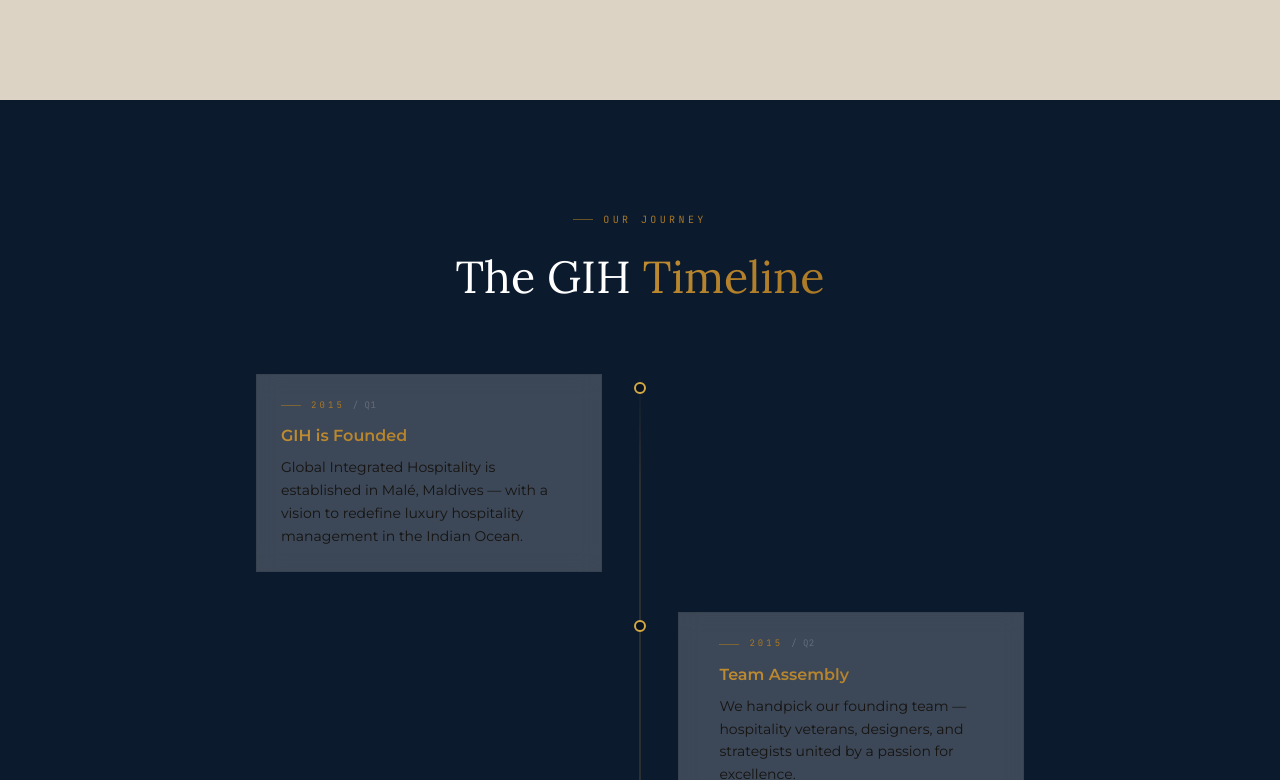
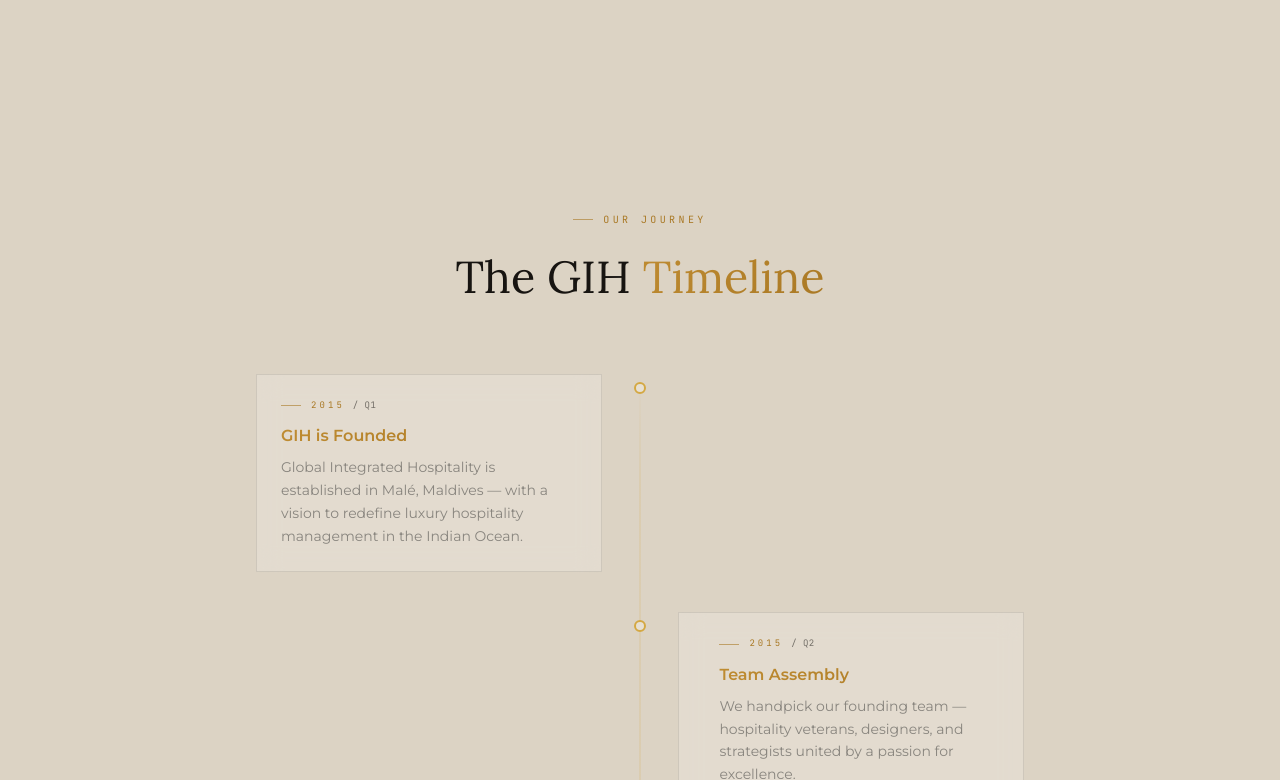
Before and after one commit to steveallen2009/gih-website, a Next.js app: page /gih-website/about in a window 1280 px wide. Shown: the part 3780-4560 px from the top of the page. Built offline with nearby package versions, Linux system fonts and the light colour scheme.

Commit message:
Enhance Timeline component with theme support
Refactor Timeline component to use theme context for dynamic background and text colors.

```diff
--- a/src/components/sections/about/Timeline.tsx
+++ b/src/components/sections/about/Timeline.tsx
@@ -2,6 +2,7 @@
 
 import { motion } from 'framer-motion'
 import { useInView } from '@/hooks/useInView'
+import { useTheme } from '@/lib/themeProvider'
 
 const milestones = [
   {
@@ -43,9 +44,17 @@ const milestones = [
 
 export default function Timeline() {
   const [ref, inView] = useInView<HTMLElement>({ threshold: 0.05 })
+  const { theme } = useTheme()
+  const isDark = theme === 'dark'
 
   return (
-    <section ref={ref} className="section relative overflow-hidden" style={{ background: '#0C1A2E' }}>
+    <section
+      ref={ref}
+      className="section relative overflow-hidden transition-colors duration-300"
+      style={{
+        background: isDark ? '#0C1A2E' : 'var(--bg-secondary)',
+      }}
+    >
       <div className="wrap">
         <div className="text-center mb-16">
           <motion.div
@@ -56,13 +65,16 @@ export default function Timeline() {
             Our Journey
           </motion.div>
           <motion.h2
-            className="font-display font-light text-white"
-            style={{ fontSize: 'clamp(28px, 3.5vw, 52px)' }}
+            className="font-display font-light transition-colors duration-300"
+            style={{
+              fontSize: 'clamp(28px, 3.5vw, 52px)',
+              color: 'var(--text-primary)',
+            }}
             initial={{ opacity: 0, y: 20 }}
             animate={inView ? { opacity: 1, y: 0 } : {}}
             transition={{ delay: 0.1 }}
           >
-            The GIH <span className=" text-gold">Timeline</span>
+            The GIH <span className="text-gold">Timeline</span>
           </motion.h2>
         </div>
 
@@ -91,7 +103,12 @@ export default function Timeline() {
                   transition={{ duration: 0.7, delay: i * 0.12 }}
                 >
                   {/* Dot */}
-                  <div className="absolute left-4 md:left-1/2 top-2 w-3 h-3 rounded-full border-2 border-gold bg-navy -translate-x-1/2 z-10" />
+                  <div
+                    className="absolute left-4 md:left-1/2 top-2 w-3 h-3 rounded-full border-2 border-gold -translate-x-1/2 z-10 transition-colors duration-300"
+                    style={{
+                      background: isDark ? '#07111F' : 'var(--bg-primary)',
+                    }}
+                  />
 
                   {/* Card */}
                   <div
@@ -103,12 +120,32 @@ export default function Timeline() {
                       <span className="lbl" style={{ fontSize: '9px' }}>
                         {year}
                       </span>
-                      <span className="font-mono text-[9px] text-white/20 tracking-wider">
+                      <span
+                        className="font-mono text-[9px] tracking-wider transition-colors duration-300"
+                        style={{
+                          color: isDark
+                            ? 'rgba(255,255,255,0.30)'
+                : 'rgba(23,20,17,0.55)',
+                        }}
+                      >
                         / {quarter}
                       </span>
                     </div>
-                    <h3 className="font-body font-semibold text-gold text-base mb-2">{title}</h3>
-                    <p className="text-sm text-white/38 leading-relaxed">{description}</p>
+                    <h3
+                      className="font-body font-semibold text-gold text-base mb-2 transition-colors duration-300"
+                    >
+                      {title}
+                    </h3>
+                    <p
+                      className="text-sm leading-relaxed transition-colors duration-300"
+                      style={{
+                        color: isDark
+                          ? 'rgba(255,255,255,0.38)'
+                          : 'rgba(27,27,27,0.45)',
+                      }}
+                    >
+                      {description}
+                    </p>
                   </div>
                 </motion.div>
               )
```
